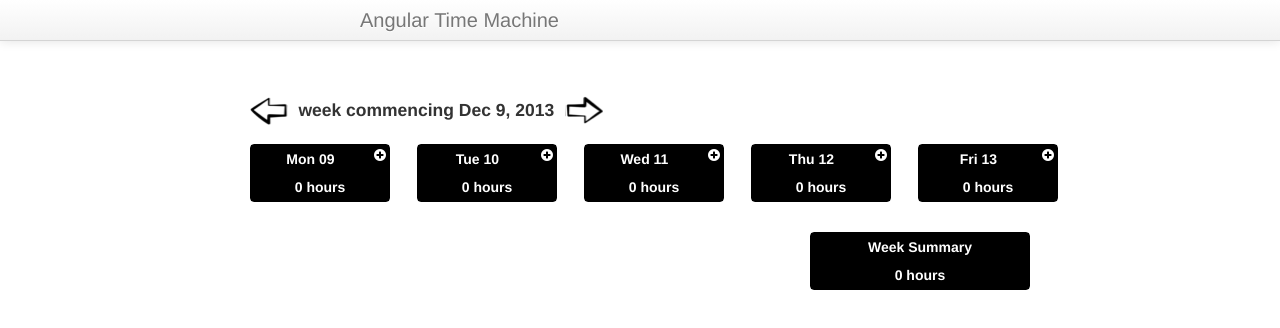
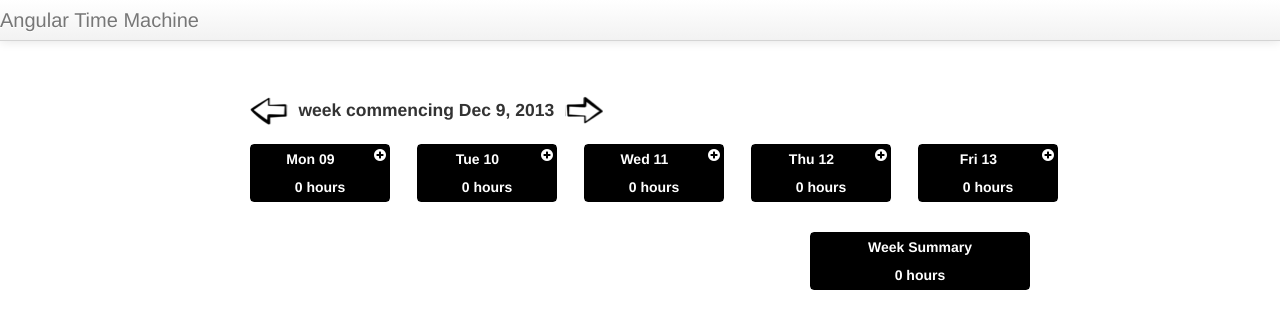
Before and after one commit to pauldambra/AngularTimeMachine, a website: page NodejsApp1/public/index.html in a window 1280 px wide. Drawn offline with Linux system fonts and the light colour scheme.

Commit message:
reduce navbar margin

```diff
--- a/NodejsApp1/public/css/style.scss
+++ b/NodejsApp1/public/css/style.scss
@@ -39,7 +39,7 @@ html, body {
 	}
 	.navbar-inner {
 		a.brand {
-			margin-left: 17em;
+			margin-left: 9em;
 		}
 	}
 }
```
Also changed, not shown: NodejsApp1/public/css/style.css.
